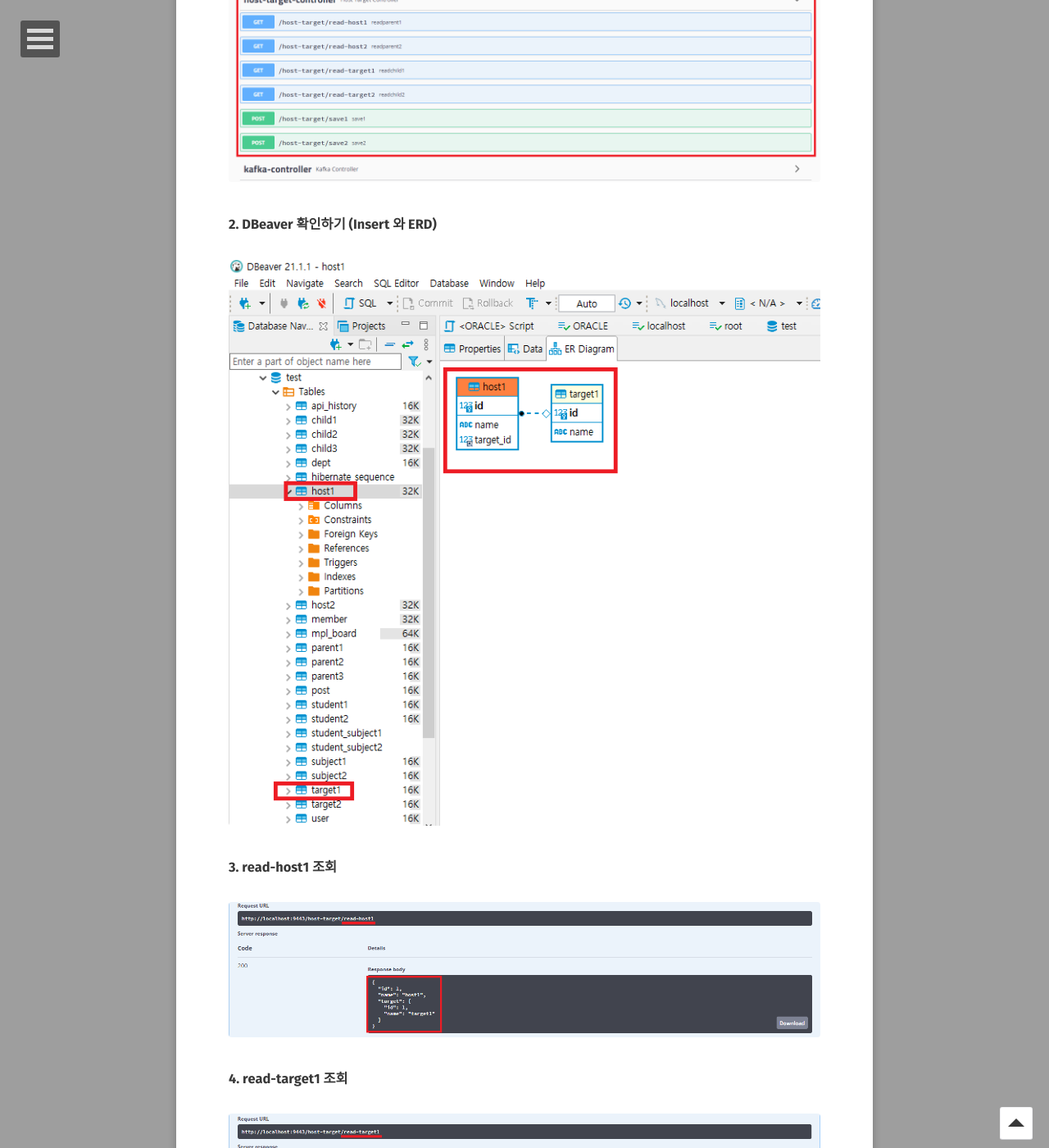
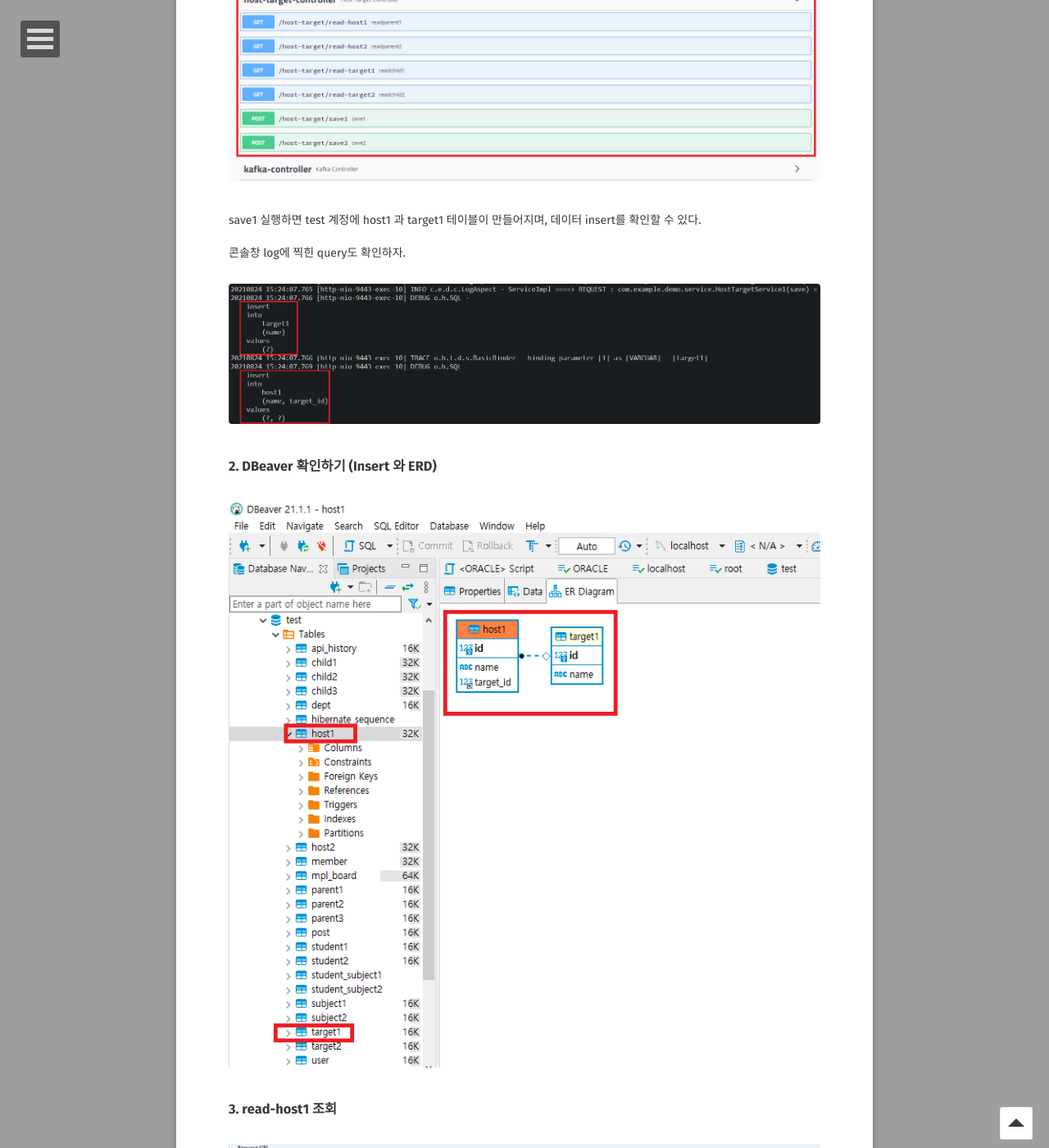
Before and after one commit to GayeonYoon/GayeonYoon.github.io, a Jekyll site: the page built from _posts/2021-08-24-JPA-MAPPING.md, in a window 1280 px wide and 1400 px high, scrolled down 6051 px. Shown: the whole window at 82% size. Built offline with Jekyll 4.4.1, drawn with Linux system fonts in a browser that asks for light colours; some web fonts are replaced; some of the changed text lies outside the part shown.

Commit message:
Update 2021-08-24-JPA-MAPPING.md

```diff
--- a/_posts/2021-08-24-JPA-MAPPING.md
+++ b/_posts/2021-08-24-JPA-MAPPING.md
@@ -214,6 +214,13 @@ public class HostTargetController {
 	<img src="/assets/img/Host_Target_Swagger1.png">
 </figure>
 
+save1 실행하면 test 계정에 host1 과 target1 테이블이 만들어지며, 데이터 insert를 확인할 수 있다.
+
+콘솔창 log에 찍힌 query도 확인하자.
+<figure>
+	<img src="/assets/img/Insert_Console.png">
+</figure>
+
 ### 2. DBeaver 확인하기 (Insert 와 ERD)
 <figure>
 	<img src="/assets/img/Host_Target_ERD.png">
@@ -224,6 +231,11 @@ public class HostTargetController {
 	<img src="/assets/img/Host1_OneToOne.png">
 </figure>
 
+마찬가지로 log에 찍힌 Select query 확인하면 아래와 같다.
+<figure>
+	<img src="/assets/img/Host1_Read_Console.png">
+</figure>
+
 ### 4. read-target1 조회
 <figure>
 	<img src="/assets/img/Target1_OneToOne.png">
```
